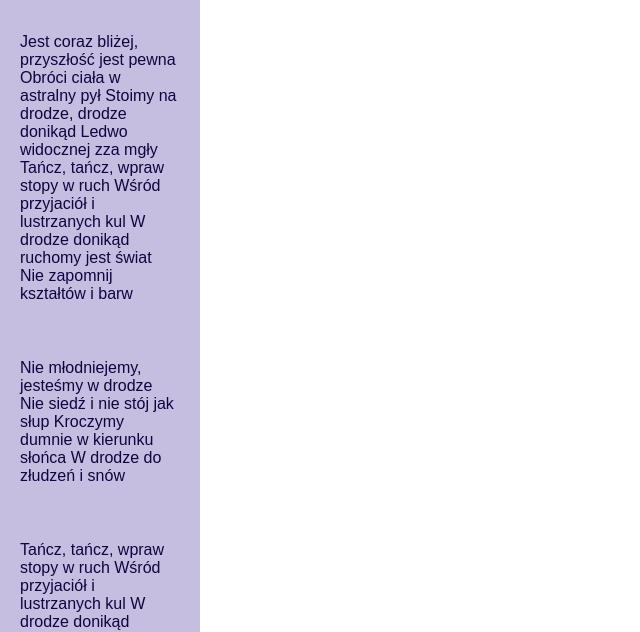
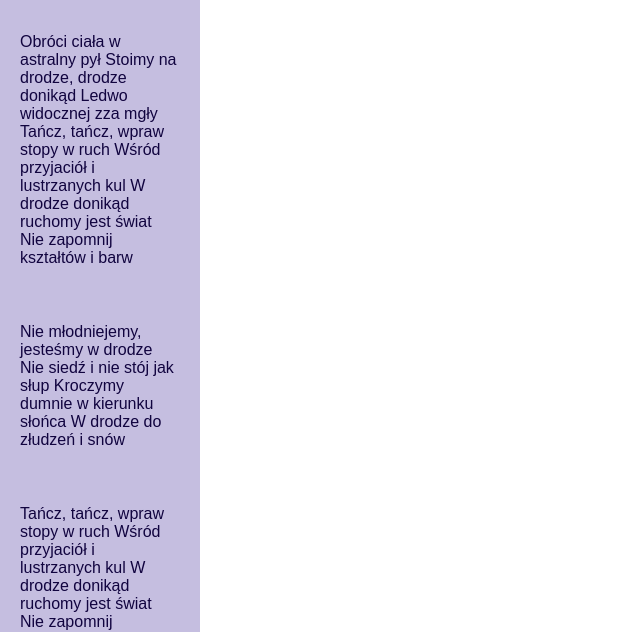
Before and after one commit to ewajan13/learning-git-2, a plain HTML site: page index.html in a window 1280 px wide. Shown: the part 163-795 px from the top of the page, without its empty margins (0-640 px from the left). Drawn offline with nearby package versions, Linux system fonts and the light colour scheme; files that its build step writes are made by us from their sources.

Commit message:
Change margin scss and line 14

```diff
--- a/index.html
+++ b/index.html
@@ -11,7 +11,6 @@
     <header>
         <h1>Fisz Emade Tworzywo - Pył feat. Justyna Święs</h1>
         <p>
-            Jest coraz bliżej, przyszłość jest pewna
             Obróci ciała w astralny pył
             Stoimy na drodze, drodze donikąd
             Ledwo widocznej zza mgły
--- a/sass/style.scss
+++ b/sass/style.scss
@@ -4,7 +4,7 @@ $dark-font: rgb(17, 4, 63);
 $background: rgb(197, 190, 224);
 
 body {
-	margin: 0;
+	margin: 5;
 }
 .container {
 	width: 100%;
```
Also changed, not shown: sass/output.css (added), 4 other files.
